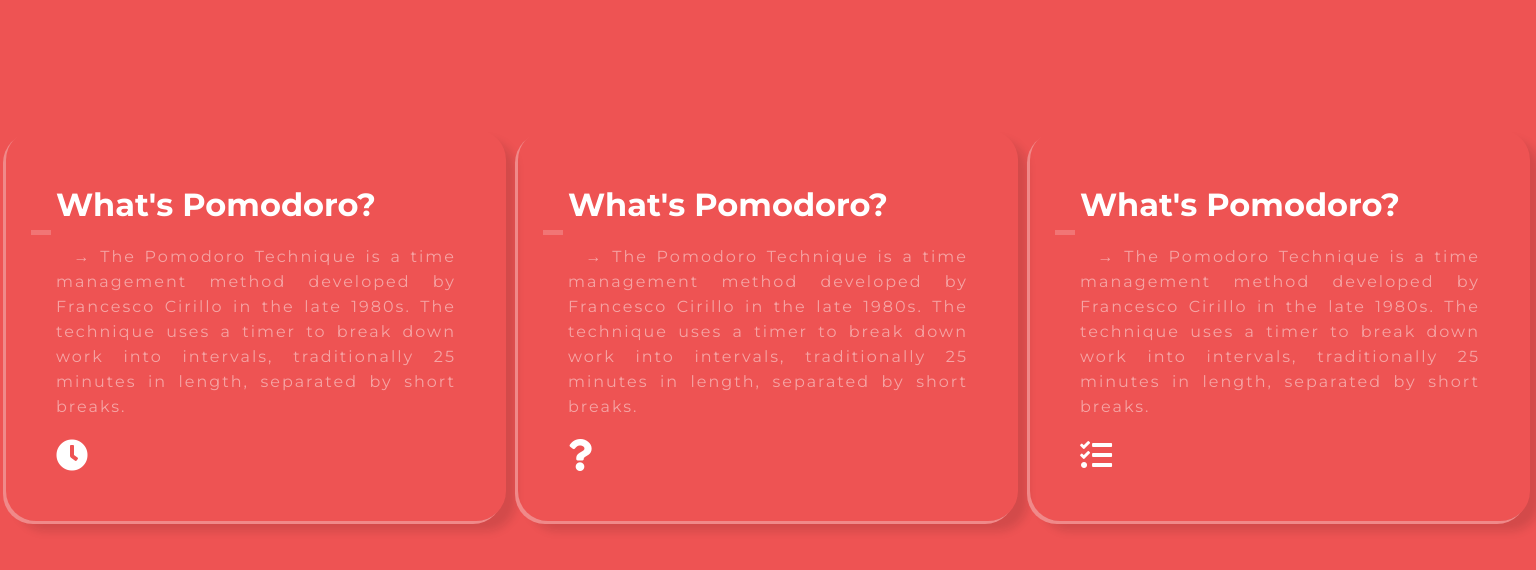
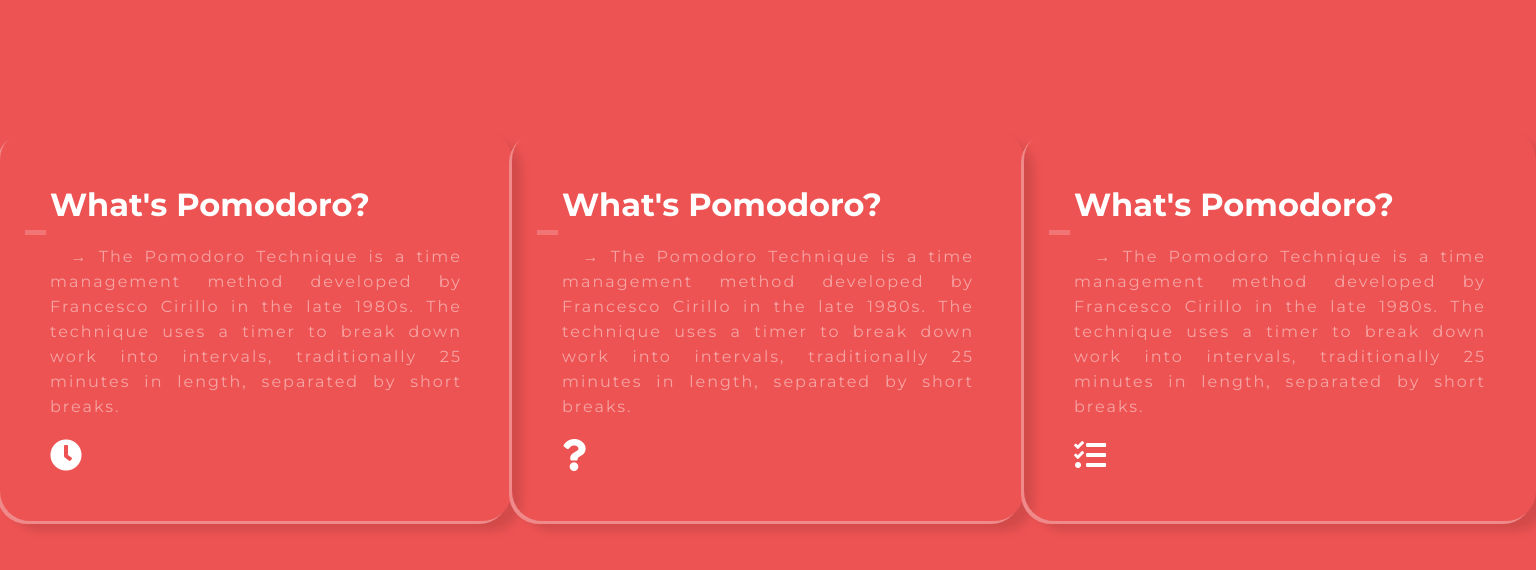
Before and after one commit to LeonardoSchmittK/PomodoroTimer, a plain HTML site: page public/index.html in a window 1536 px wide. Shown: the part 620-1190 px from the top of the page. Drawn offline with Linux system fonts and the light colour scheme.

```diff
--- a/public/index.html
+++ b/public/index.html
@@ -25,7 +25,7 @@
       rel="stylesheet"
     />
     <link rel="stylesheet" href="/src/style/style.css" />
-    <link rel="shortcut icon" href="/tomato.png" />
+    <link rel="shortcut icon" href="/src/image/page-icon.png" />
   </head>
   <body>
     <div id="interface">
--- a/src/style/layout/_article.scss
+++ b/src/style/layout/_article.scss
@@ -74,7 +74,7 @@
 
 @media only screen and (min-width: 1500px) {
   .article {
-    max-width: 500px;
+    max-width: 600px;
     .title-quest:before {
       top: 50px;
     }
```
Also changed, not shown: readme.md (added), src/image/amplied-screenshot.png (added), src/image/icon.png (deleted), src/image/page-icon.png (added), src/image/screenshot.png (added), src/style/style.css.
